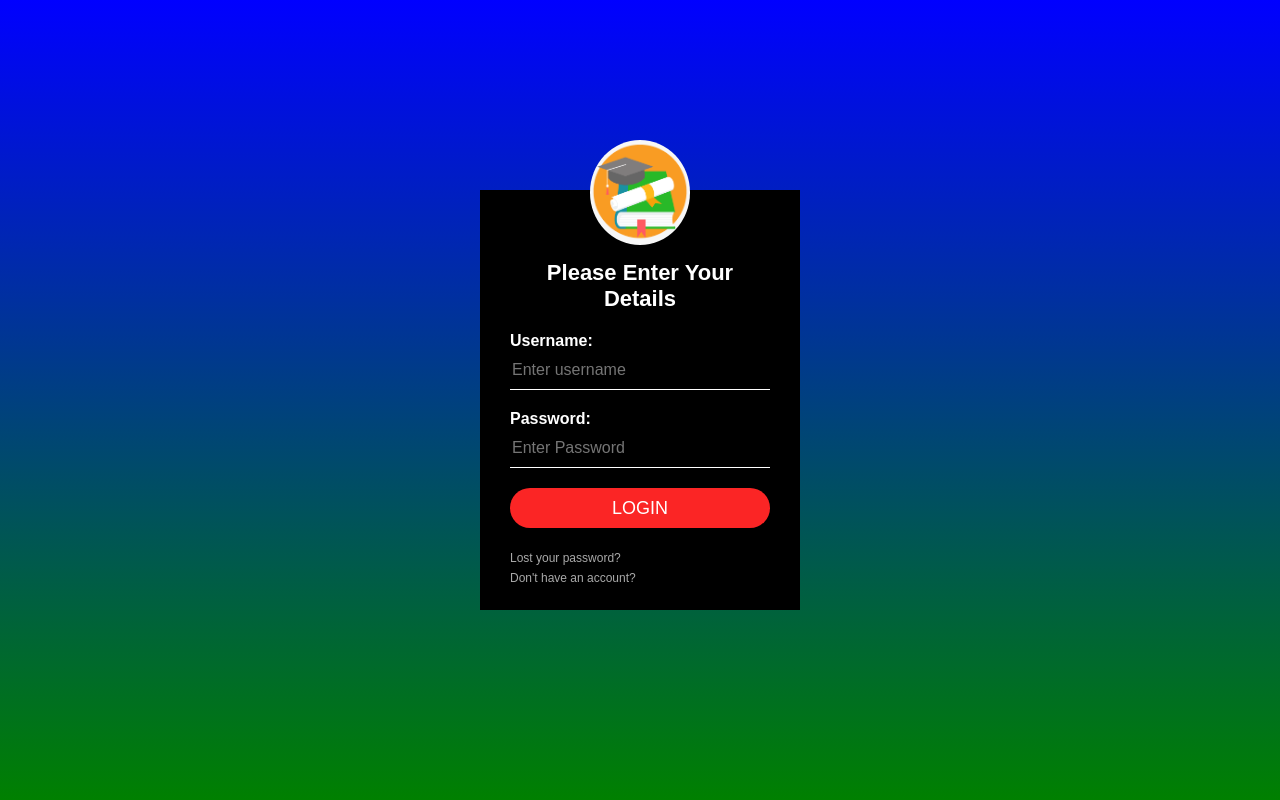
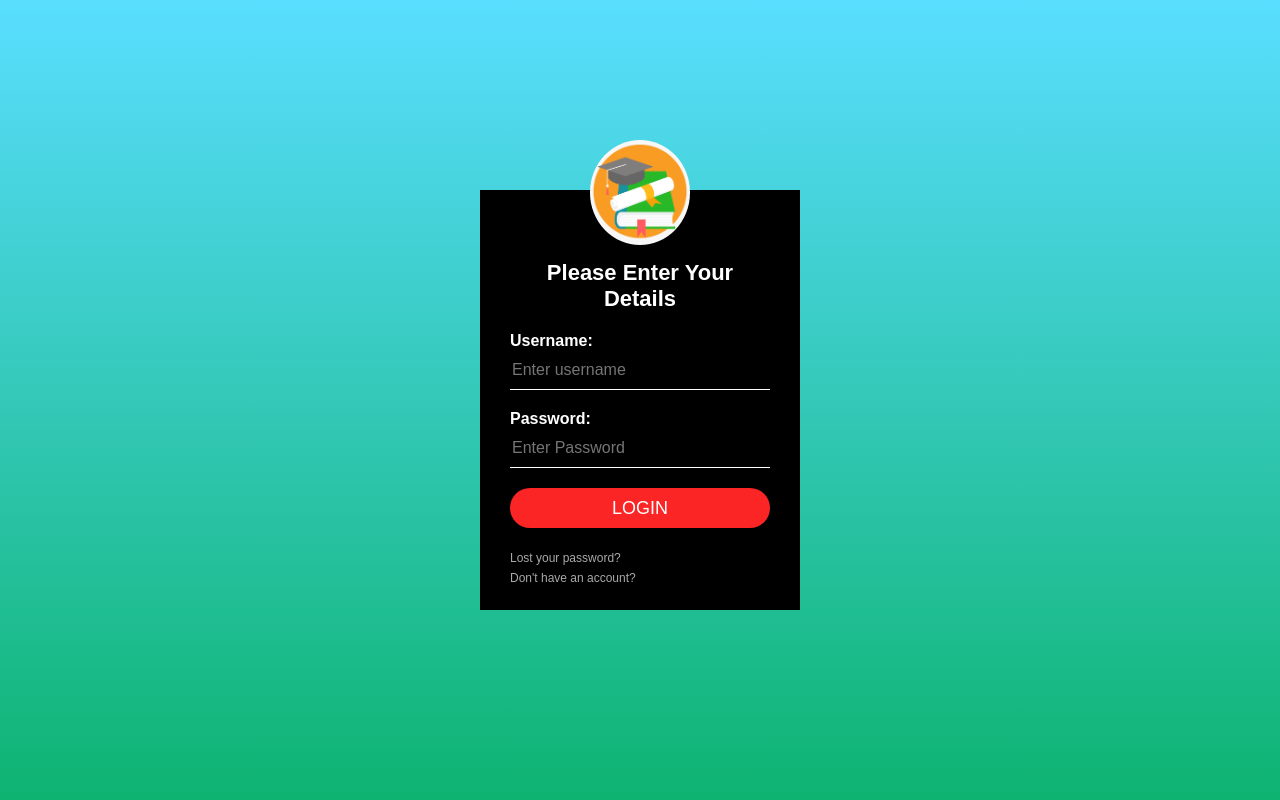
Before and after one commit to suchir-madap/hightechhacks, a Flask app: page /login in a window 1280 px wide. Run offline with Flask 2, Linux system fonts and the light colour scheme.

Commit message:
login colors

```diff
--- a/static/login.css
+++ b/static/login.css
@@ -1,7 +1,7 @@
 body{
     margin:0;
     padding:0;
-    background-image: linear-gradient(blue, green);
+    background-image: linear-gradient(#59deff, #0eb371);
     background-size:cover;
     background-position:cover;
     font-family:sans-serif;
```
